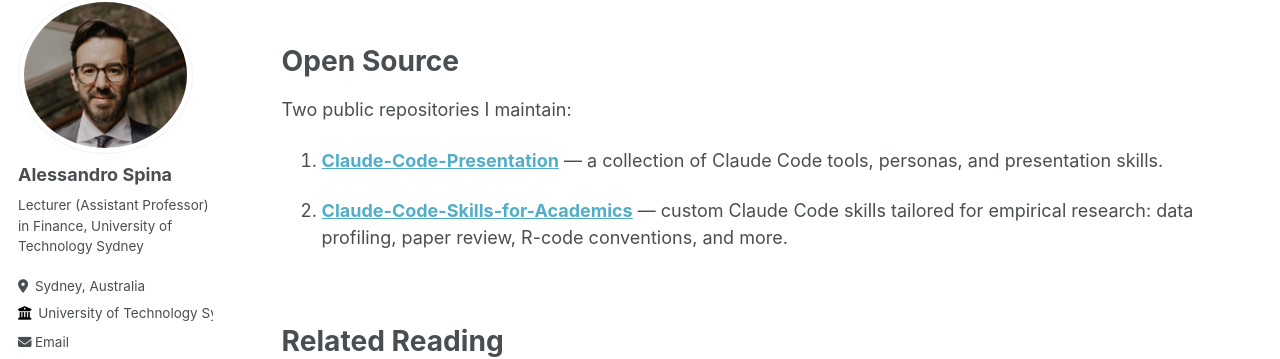
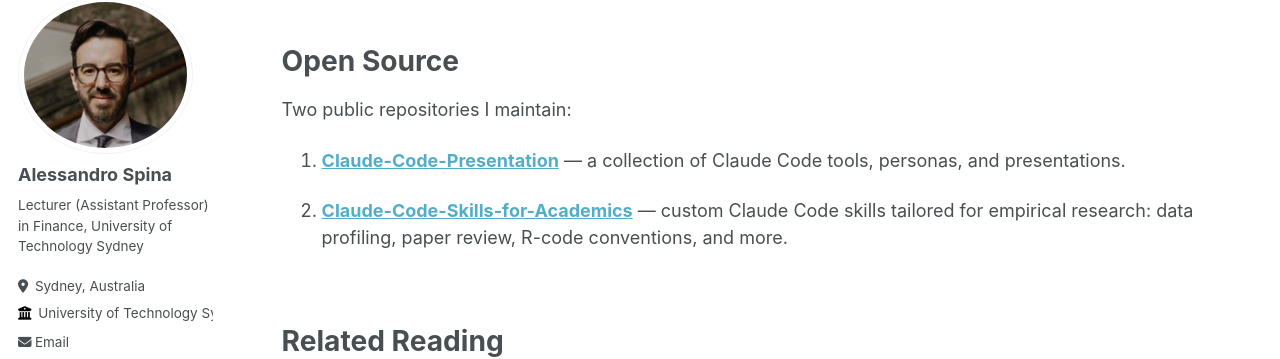
Before and after one commit to aspi6246/aspi6246.github.io, a Jekyll site: the page built from _pages/claude-code.md, in a window 1280 px wide and 900 px high, scrolled down 591 px. Shown: the part 110-469 px from the top of the window. Built offline with Jekyll 4.4.1, drawn with Linux system fonts in a browser that asks for light colours; some web fonts are replaced.

Commit message:
Reword Claude-Code-Presentation description
'presentation skills' -> 'presentations'.

Co-Authored-By: Claude Opus 4.6 <noreply@anthropic.com>

```diff
--- a/_pages/claude-code.md
+++ b/_pages/claude-code.md
@@ -29,7 +29,7 @@ Open Source
 
 Two public repositories I maintain:
 
-1. **[Claude-Code-Presentation](https://github.com/aspi6246/Claude-Code-Presentation)** — a collection of Claude Code tools, personas, and presentation skills.
+1. **[Claude-Code-Presentation](https://github.com/aspi6246/Claude-Code-Presentation)** — a collection of Claude Code tools, personas, and presentations.
 
 2. **[Claude-Code-Skills-for-Academics](https://github.com/aspi6246/Claude-Code-Skills-for-Academics)** — custom Claude Code skills tailored for empirical research: data profiling, paper review, R-code conventions, and more.
 
```
